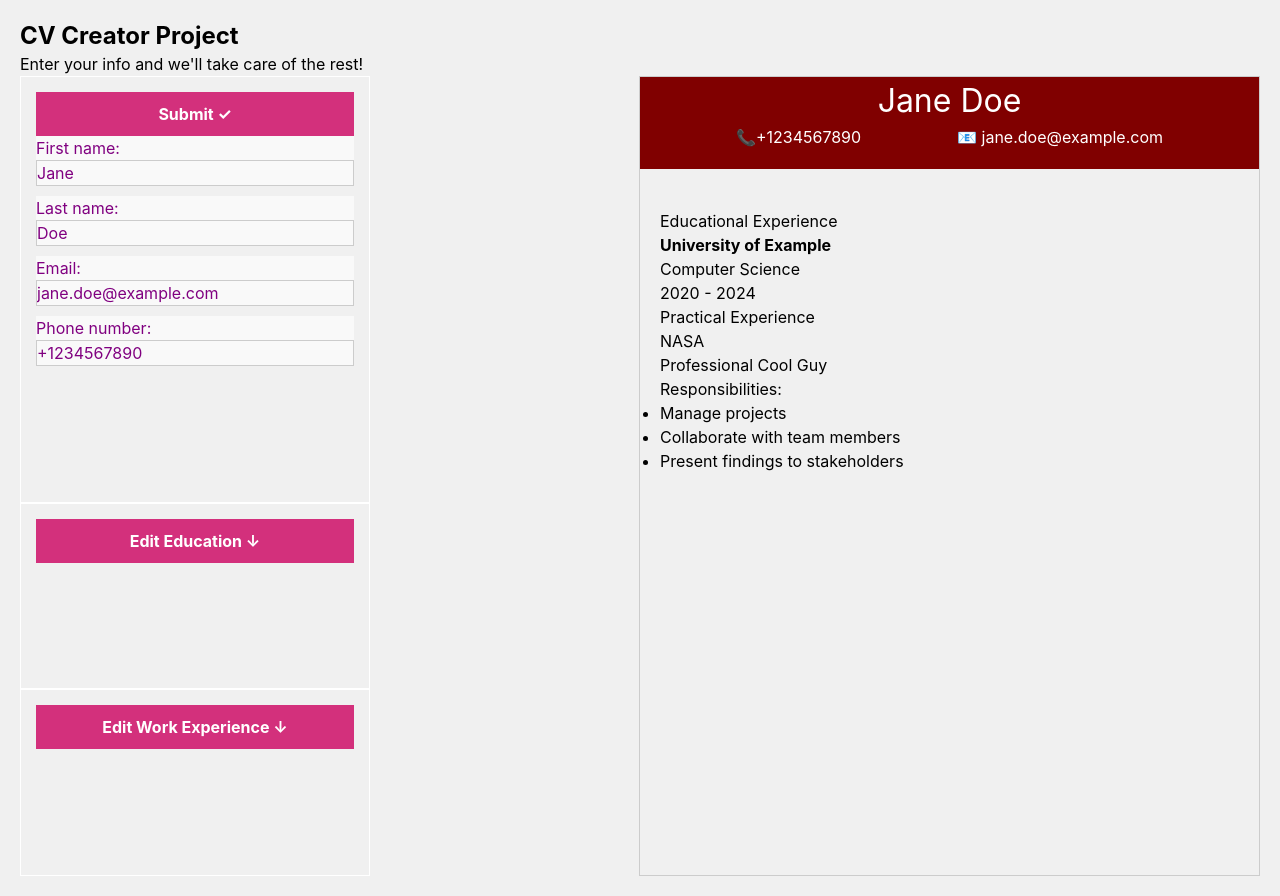
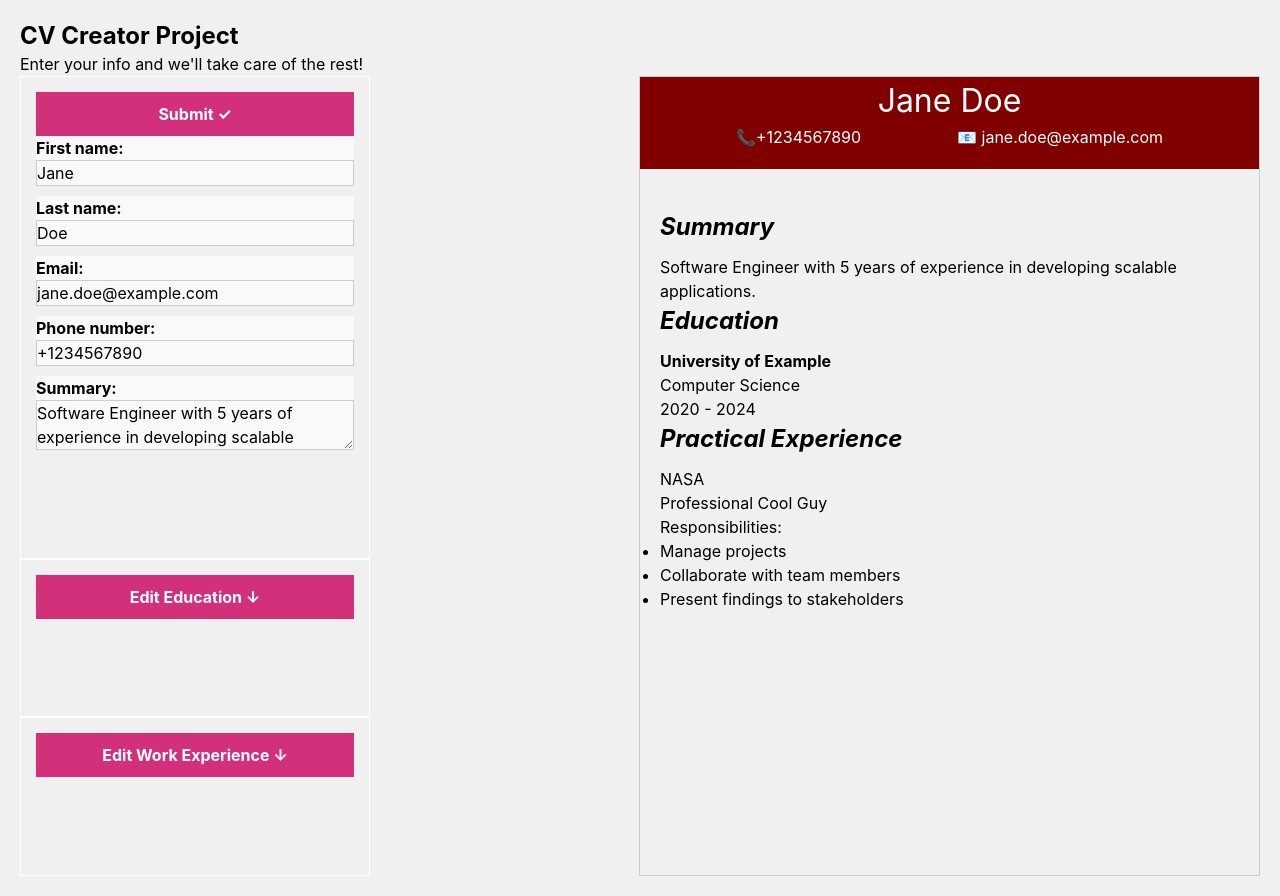
Before and after one commit to pinkx-xlink/react-cv-generator, a React (Vite) app: page / in a window 1280 px wide. Both pictures are taken after a click on the button "Edit General Info ↓". Built offline with nearby package versions, Linux system fonts and the light colour scheme.

Commit message:
Stylize the font-styles and weights for the h3, input, and textareas; add "Summary" category

```diff
--- a/src/components/Info.jsx
+++ b/src/components/Info.jsx
@@ -39,6 +39,9 @@ export default function Info() {
   const [lastName, setLastName] = useState("Doe");
   const [email, setEmail] = useState("jane.doe@example.com");
   const [phoneNumber, setPhoneNumber] = useState("+1234567890");
+  const [summary, setSummary] = useState(
+    "Software Engineer with 5 years of experience in developing scalable applications.",
+  );
   const [schoolName, setSchoolName] = useState("University of Example");
   const [fieldOfStudy, setFieldOfStudy] = useState("Computer Science");
   const [yearsOfStudy, setYearsOfStudy] = useState("2020 - 2024");
@@ -76,6 +79,10 @@ export default function Info() {
 
   function handlePhoneNumberChange(e) {
     setPhoneNumber(e.target.value);
+  }
+
+  function handleSummaryChange(e) {
+    setSummary(e.target.value);
   }
 
   function handleSchoolNameChange(e) {
@@ -159,6 +166,16 @@ export default function Info() {
                     value={phoneNumber}
                     onChange={handlePhoneNumberChange}
                   />
+                </label>
+              </div>
+
+              <div className="input__container">
+                <label>
+                  Summary:{" "}
+                  <textarea
+                    value={summary}
+                    onChange={handleSummaryChange}
+                  ></textarea>
                 </label>
               </div>
             </>
@@ -254,7 +271,10 @@ export default function Info() {
         </div>
 
         <div className="cv-form-body">
-          <h3>Educational Experience</h3>
+          <h3>Summary</h3>
+          <p>{summary}</p>
+
+          <h3>Education</h3>
           <p>
             <b>{schoolName}</b>
           </p>
--- a/src/components/styles/Info.css
+++ b/src/components/styles/Info.css
@@ -19,7 +19,7 @@
   .input__container {
     margin-bottom: 10px;
     background-color: #f9f9f9;
-    color: purple;
+    /* color: purple; */
     width: 100%;
 
     label {
@@ -27,6 +27,13 @@
       flex-direction: column;
       flex-wrap: wrap;
       flex: 1;
+      font-weight: bold;
+
+      input,
+      textarea {
+        font-style: normal;
+        font-weight: normal;
+      }
     }
   }
 }
@@ -43,6 +50,13 @@
   flex-direction: column;
   flex: 1;
   border: 1px solid #ccc;
+
+  h3 {
+    font-size: 24px;
+    margin-bottom: 10px;
+    font-weight: bold;
+    font-style: italic;
+  }
 }
 
 .cv-header {
```
